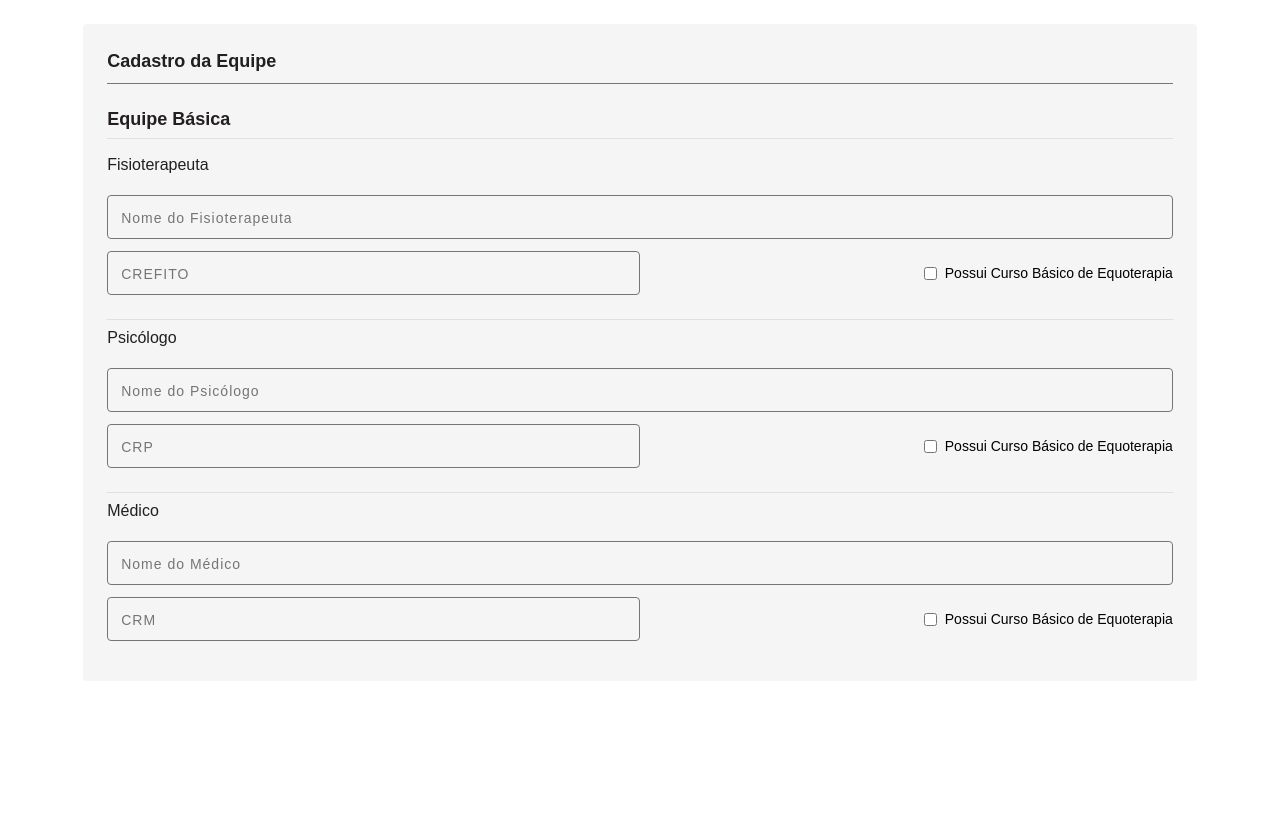
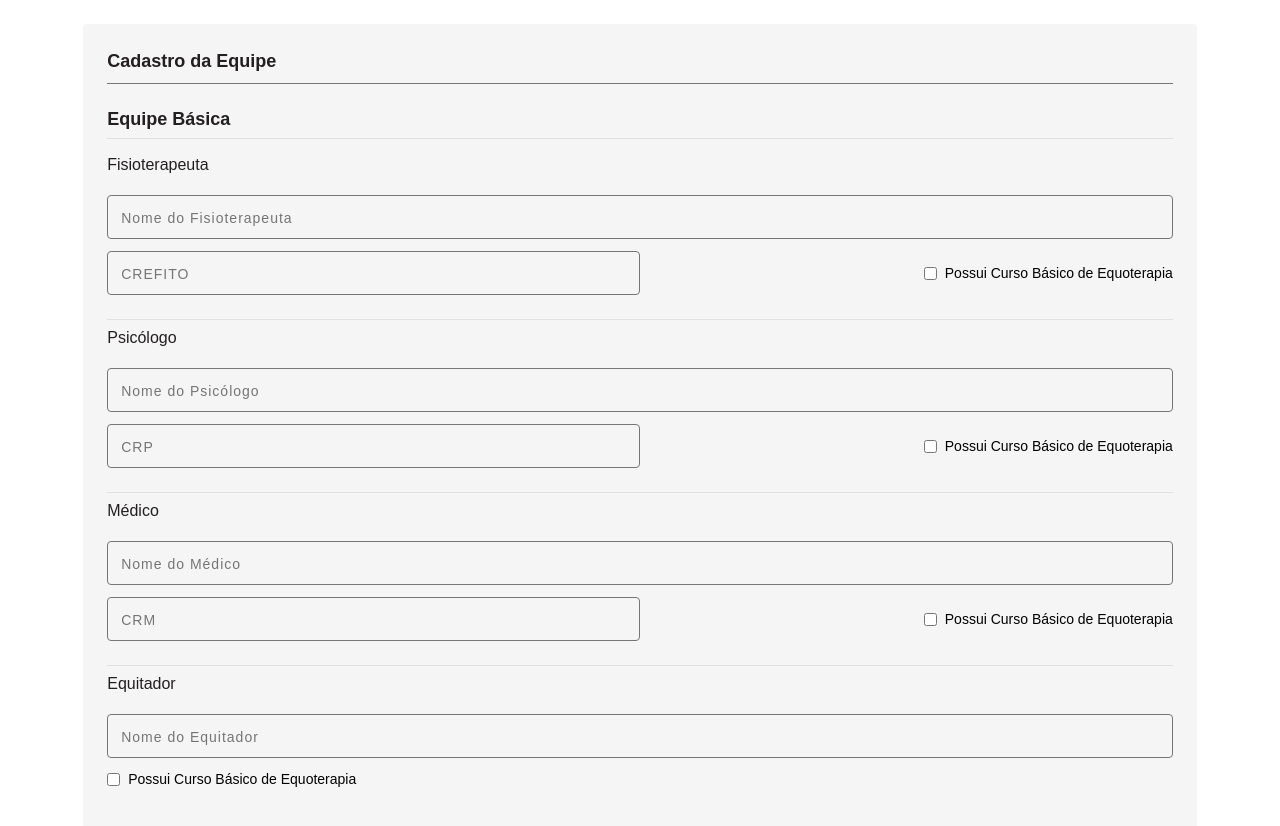
Before and after one commit to yovanycunha/equo-center-front, a Next.js app: page /centro in a window 1280 px wide. Shown: the top 826 px of the page. Before the commit the page ends 800 px from the top, so only its background shows below. Built offline with nearby package versions, Linux system fonts and the light colour scheme.

Commit message:
Cadastro da equipe - equitador fields - sprint6

```diff
--- a/src/app/centro/page.tsx
+++ b/src/app/centro/page.tsx
@@ -4,10 +4,8 @@ import { useForm } from "react-hook-form";
 import scss from "./page.module.scss";
 import Input from "@/components/Input/Input";
 import { ICentro } from "./types";
-import { useState } from "react";
 
 export default function CadastroEquipe() {
-  const [fisioCertified, setFisioCertified] = useState(false);
   const {
     register,
     handleSubmit,
@@ -22,9 +20,10 @@ export default function CadastroEquipe() {
     defaultValues: {
       nome: "",
       cnpj: "",
-      fisioterapeuta: { certified: fisioCertified },
+      fisioterapeuta: { certified: false },
       psicologo: { certified: false },
       medico: { certified: false },
+      equitador: { certified: false, professionalId: "" },
     },
   });
 
@@ -69,9 +68,17 @@ export default function CadastroEquipe() {
     required: true,
   });
 
+  const equitadorNameRef = register("equitador.nome", {
+    required: true,
+    minLength: { value: 3, message: "Nome inválido" },
+  });
+
+  const equitadorCertifiedRef = register("equitador.certified", {
+    required: true,
+  });
+
   const onFisioCertifiedChange = () => {
     setValue("fisioterapeuta.certified", !watch("fisioterapeuta.certified"));
-    // setFisioCertified(!fisioCertified);
   };
 
   const onPsicoCertifiedChange = () => {
@@ -80,6 +87,10 @@ export default function CadastroEquipe() {
 
   const onMedicoCertifiedChange = () => {
     setValue("medico.certified", !watch("medico.certified"));
+  };
+
+  const onEquitadorCertifiedChange = () => {
+    setValue("equitador.certified", !watch("equitador.certified"));
   };
 
   return (
@@ -213,6 +224,36 @@ export default function CadastroEquipe() {
               </label>
             </div>
           </div>
+
+          <div className={scss.divider} />
+
+          <div className={scss.inputGroups}>
+            <h3 className={scss.professionalTitle}>Equitador</h3>
+            <Input
+              name={equitadorNameRef.name}
+              placeholder="Nome do Equitador"
+              inputref={equitadorNameRef.ref}
+              value={watch("equitador.nome")}
+              onChange={equitadorNameRef.onChange}
+              onBlur={equitadorNameRef.onBlur}
+              errors={errors.equitador?.nome && true}
+              errorMessage={errors.equitador?.nome?.message}
+            />
+
+            <label
+              onClick={onEquitadorCertifiedChange}
+              htmlFor="checkbox"
+              className={scss.checkboxContainer}
+            >
+              <input
+                type="checkbox"
+                id="checkbox"
+                name={equitadorCertifiedRef.name}
+                className={scss.checkbox}
+              />
+              <span>Possui Curso Básico de Equoterapia</span>
+            </label>
+          </div>
         </form>
       </div>
     </main>
--- a/src/app/centro/types.ts
+++ b/src/app/centro/types.ts
@@ -11,4 +11,5 @@ export interface ICentro {
   fisioterapeuta: IProfissional;
   psicologo: IProfissional;
   medico: IProfissional;
+  equitador: IProfissional;
 }
```
